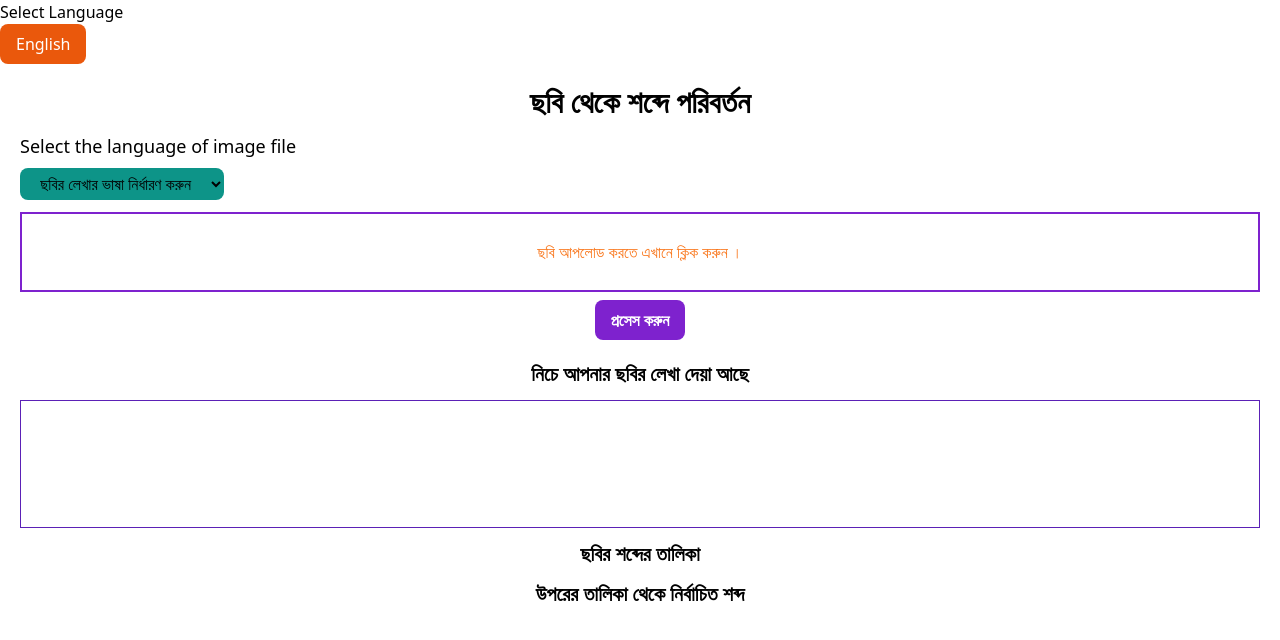
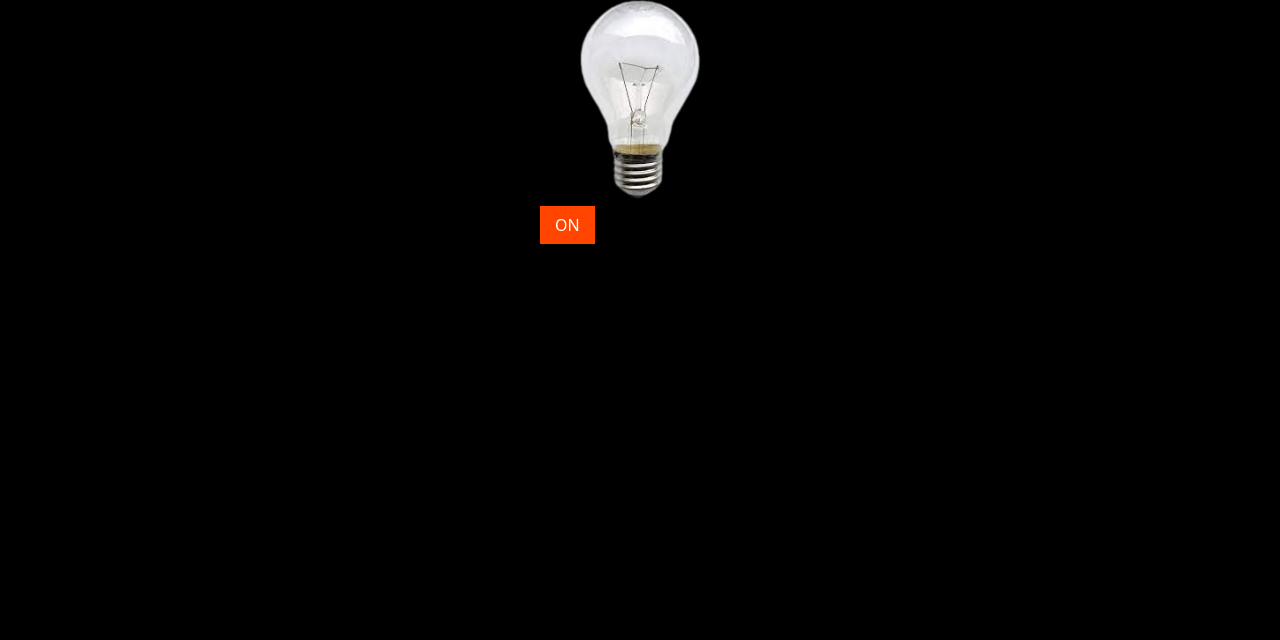
Before and after one commit to enayetsyl/wordPuzzleGame, a React (Vite) app: page / in a window 1280 px wide. Shown: the top 640 px of the page. Built offline with nearby package versions, Linux system fonts and the light colour scheme; a small style sheet from the web is missing; a web font is replaced by a local one.

Commit message:
bulb added

```diff
--- a/src/App.jsx
+++ b/src/App.jsx
@@ -1,22 +1,36 @@
-import { ToastContainer } from 'react-toastify'
-import UploadSection from './components/UploadSection'
-import 'react-toastify/dist/ReactToastify.css';
-import ShowText from './components/ShowText/ShowText';
-import SelectedWord from './components/SelectedWord/SelectedWord';
-import RearrangedWordList from './components/RearrangedWordList/RearrangedWordList';
-import BlankWordList from './components/BlankWordList/BlankWordList';
-import Language from './components/Language/Language';
+import { ToastContainer } from "react-toastify";
+import UploadSection from "./components/UploadSection";
+import "react-toastify/dist/ReactToastify.css";
+import ShowText from "./components/ShowText/ShowText";
+import SelectedWord from "./components/SelectedWord/SelectedWord";
+import RearrangedWordList from "./components/RearrangedWordList/RearrangedWordList";
+import BlankWordList from "./components/BlankWordList/BlankWordList";
+import Language from "./components/Language/Language";
+import Bulb from "./components/Bulb/Bulb";
+import { useGlobalContext } from "./Context/GlobalContext";
 function App() {
-
-
+  const {isOn} = useGlobalContext()
   return (
     <>
-    <Language/>
-    <UploadSection/>
-    <ShowText/>
-    <SelectedWord/>
-    <RearrangedWordList/>
-    <BlankWordList/>
+    <Bulb/>
+      <div
+      className={isOn ? "" : "text-black bg-black z-20"}
+      // className={`bg-${isOn ? "gray-800 " : "white"} text-${isOn ? "white" : "black"} ${isOn ? "dark" : ""}`}
+
+      >
+      {
+        isOn ? (<>
+        <Language />
+      <UploadSection />
+      <ShowText />
+      <SelectedWord />
+      <RearrangedWordList />
+      <BlankWordList />
+        </>) : (<div className="h-[3000px] bg-black"></div>)
+      }
+
+      </div>
+
       <ToastContainer
         position="top-center"
         autoClose={5000}
@@ -28,10 +42,10 @@ pauseOnFocusLoss
         draggable
         pauseOnHover
         theme="colored"
-transition: Bounce
+        transition:Bounce
       />
     </>
-  )
+  );
 }
 
-export default App
+export default App;
--- a/src/Context/GlobalContext.jsx
+++ b/src/Context/GlobalContext.jsx
@@ -27,6 +27,7 @@ const GlobalContextProvider = ({ children }) => {
   const [chosenWord, setChosenWord] = useState([]);
   const [blankWord, setBlankWord] = useState([]);
   const [wordColor, setWordColor] = useState('')
+  const [isOn, setIsOn] = useState(false);
   const excludedWord = [
     "a",
     "and",
@@ -130,7 +131,7 @@ const GlobalContextProvider = ({ children }) => {
     blankWord,
     setBlankWord,
     wordColor, setWordColor,
-    siteLanguage, setSiteLanguage
+    siteLanguage, setSiteLanguage,isOn, setIsOn
   };
 
   return (
--- /dev/null
+++ b/src/components/Bulb/Bulb.jsx
@@ -0,0 +1,83 @@
+import { useState } from "react";
+import off from "../../assets/off.png";
+import on from "../../assets/on.png";
+import { useGlobalContext } from "../../Context/GlobalContext";
+
+const Bulb = () => {
+  const {isOn, setIsOn} = useGlobalContext()
+  const style = `
+    .container{
+      display: flex;
+      flex-direction: column;
+      align-items: center;
+      justify-content: center;
+    }
+    .bulb{
+      display: flex;
+      align-items: center;
+      justify-content: center;
+      height: 200px
+      width: 200px;
+    }
+    img{
+      height: 200px;
+    }
+    .switch{
+      width: 200px;
+      height: 50px;
+      display: flex;
+      align-items: center;
+      justify-content: space-between;
+    }
+    button{
+      border: none;
+      background-color: orangered;
+      color: white;
+      padding: 7px 15px;
+      cursor: pointer;
+    }
+    button:hover{
+      background-color:white;
+      color: #333333;
+    }
+    `;
+
+  const turnOn = () => {
+    setIsOn(true);
+  };
+
+  const turnOff = () => {
+    setIsOn(false);
+  };
+
+  return (
+    <div className="bg-black">
+      <div
+        dangerouslySetInnerHTML={{ __html: `<style>${style}</style>` }}
+      ></div>
+      <div className="container">
+        <div className="bulb">
+          <div id="off" style={{ display: isOn ? "none" : "block" }}>
+            <img src={off} alt="" />
+          </div>
+          <div id="on" style={{ display: isOn ? "block" : "none" }}>
+            <img src={on} alt="" />
+          </div>
+        </div>
+        <div className="switch">
+          <button
+            onClick={turnOff}
+            style={{ display: isOn ? "block" : "none" }}
+          >
+            OFF
+          </button>
+          <button onClick={turnOn} style={{ display: isOn ? "none" : "block" }}>
+            ON
+          </button>
+        </div>
+      </div>
+    </div>
+  );
+};
+
+export default Bulb;
```
Also changed, not shown: src/assets/off.png (added), src/assets/on.png (added). Lines whose indentation alone changed are shown as unchanged.
